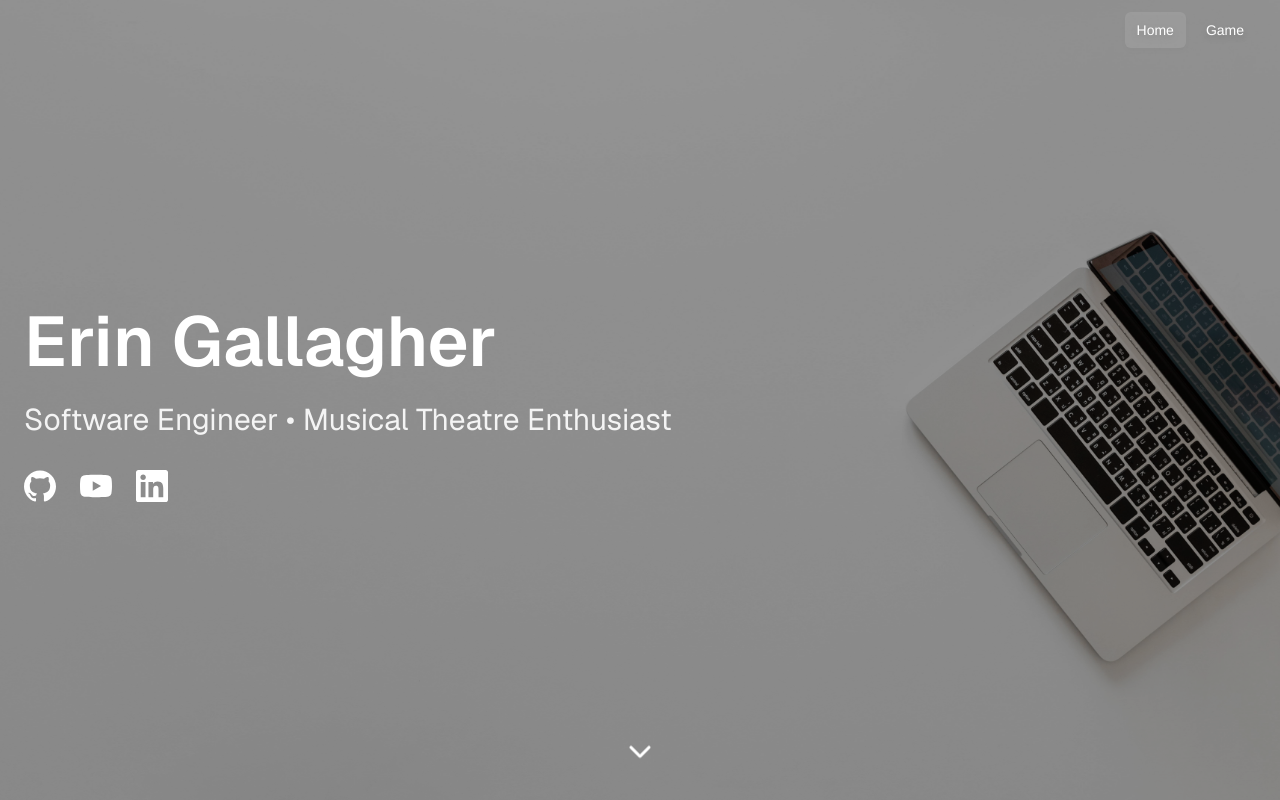
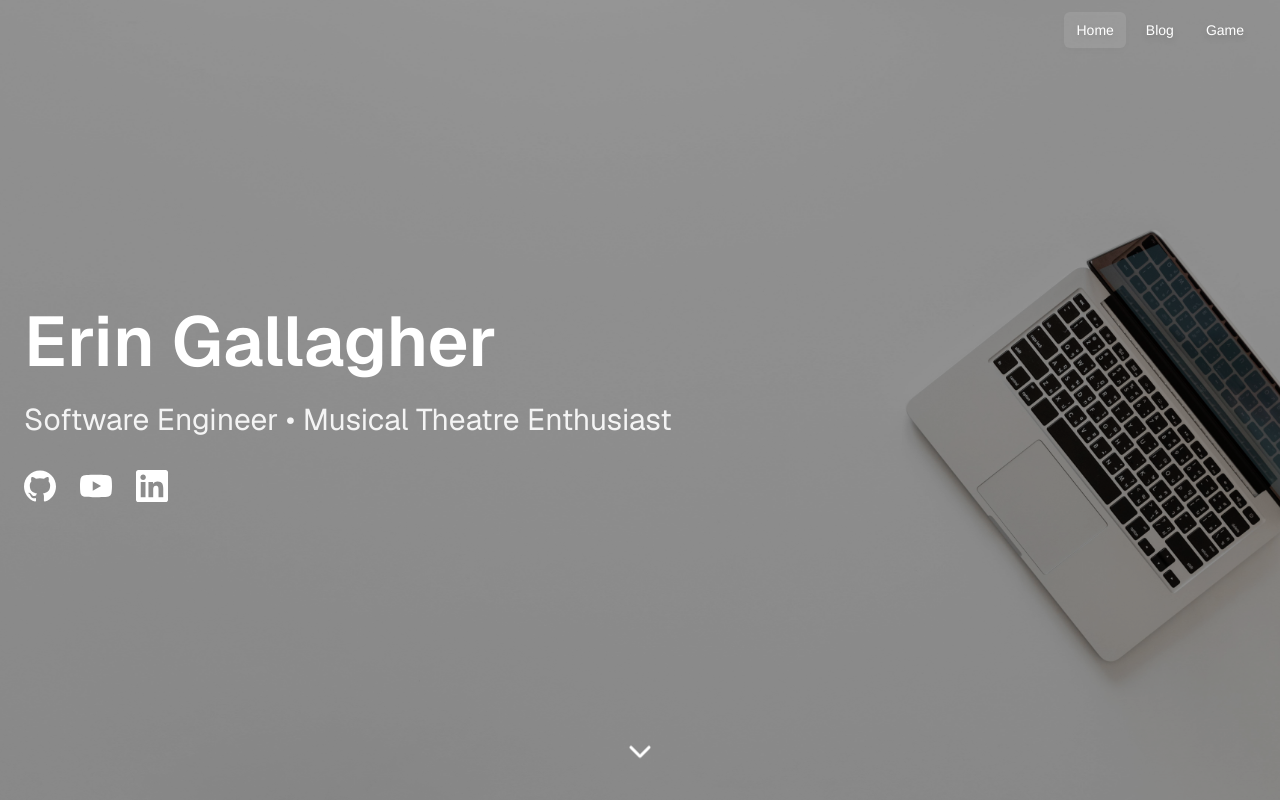
Before and after one commit to ErinCGallagher/personal-nextjs-website, a Next.js app: page / in a window 1280 px wide. Shown: the top 800 px of the page. Built offline with nearby package versions, Linux system fonts and the light colour scheme.

Commit message:
unhide blog page

```diff
--- a/app/components/header.tsx
+++ b/app/components/header.tsx
@@ -8,7 +8,7 @@ export default function Header() {
 
   const links = [
     { href: "/", label: "Home" },
-    // { href: "/blog", label: "Blog" },
+    { href: "/blog", label: "Blog" },
     { href: "/game", label: "Game" },
   ]
   // Make header transparent and sit over the page on all routes
```
